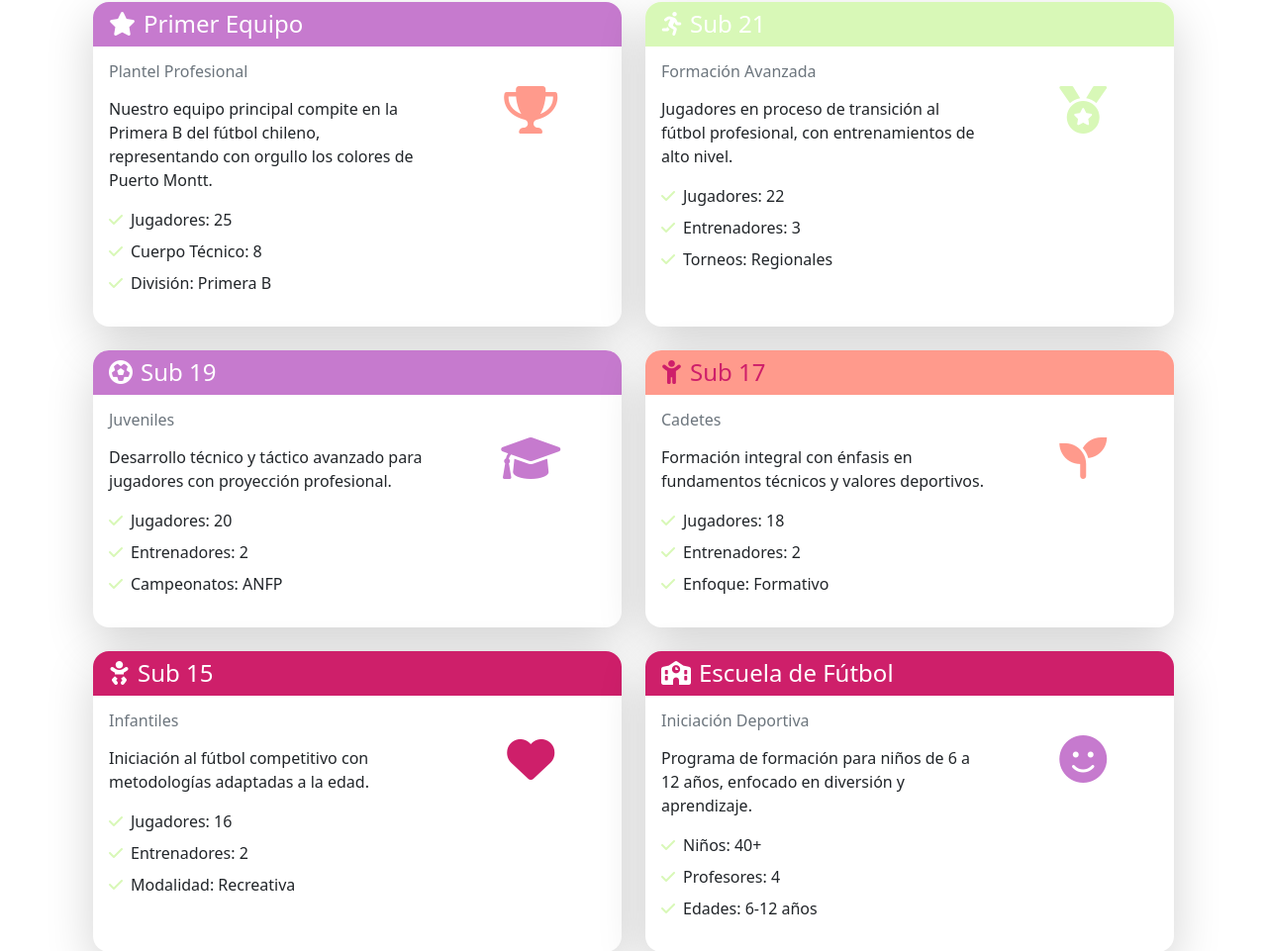
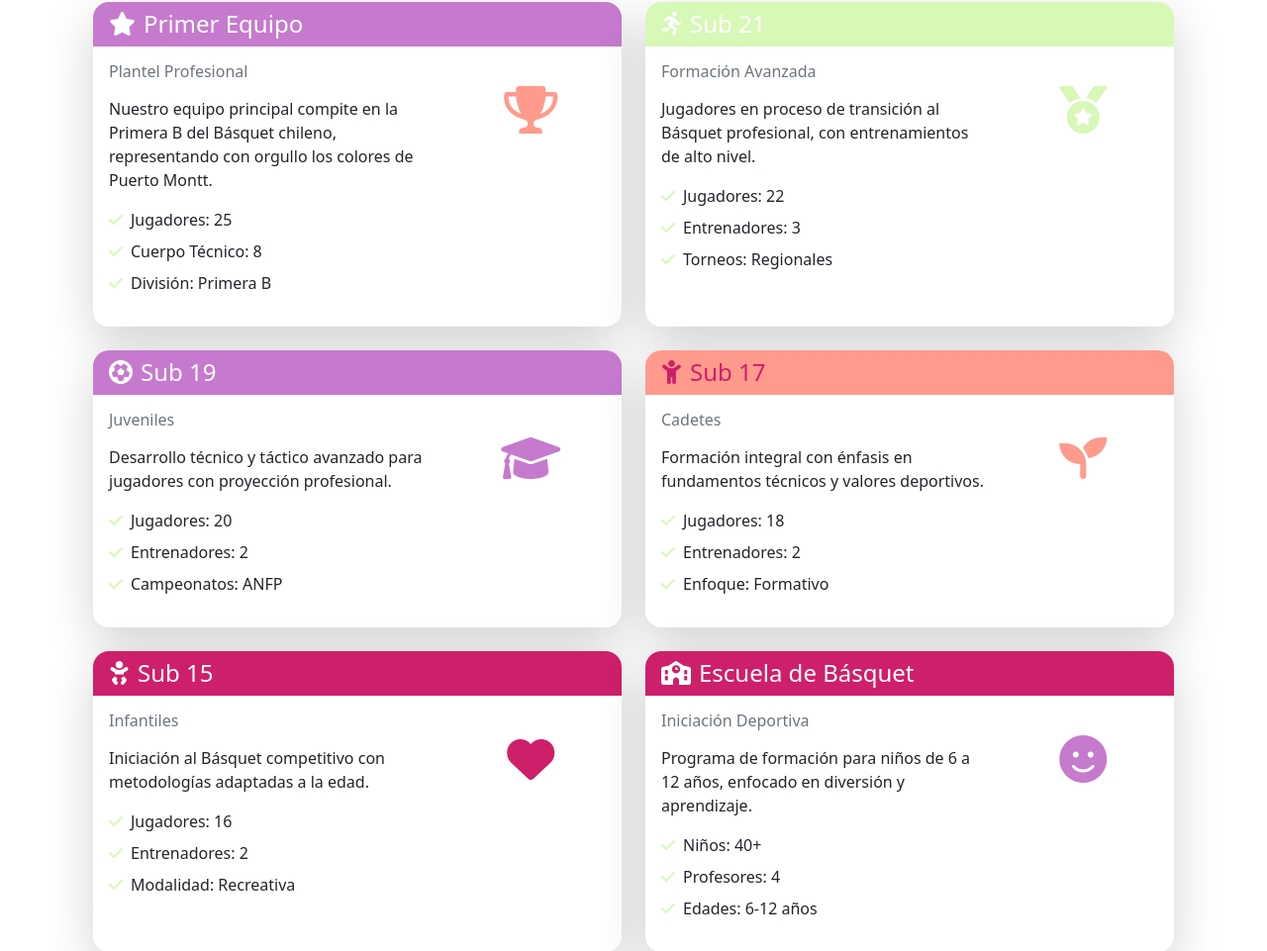
Before and after one commit to Desarrollo-SurPM/CEBPM, a Django app: page /pages/equipos/ in a window 1280 px wide. Shown: the part 407-1368 px from the top of the page at 99% size. Run offline with Django 5.2, Linux system fonts and the light colour scheme.

Commit message:
docs: update sport references from football to basketball

```diff
--- a/templates/admin/communications.html
+++ b/templates/admin/communications.html
@@ -290,7 +290,7 @@
                             <option value="sub_19">Sub 19</option>
                             <option value="sub_17">Sub 17</option>
                             <option value="sub_15">Sub 15</option>
-                            <option value="escuela">Escuela de Fútbol</option>
+                            <option value="escuela">Escuela de Básquet</option>
                         </select>
                     </div>
 
--- a/templates/admin/registrations.html
+++ b/templates/admin/registrations.html
@@ -32,7 +32,7 @@
             <option value="sub_19">Sub 19</option>
             <option value="sub_17">Sub 17</option>
             <option value="sub_15">Sub 15</option>
-            <option value="escuela">Escuela de Fútbol</option>
+            <option value="escuela">Escuela de Básquet</option>
         </select>
     </div>
     <div class="col-md-4">
--- a/templates/pages/contact.html
+++ b/templates/pages/contact.html
@@ -123,7 +123,7 @@
                                             <option value="">Selecciona un asunto</option>
                                             <option value="informacion-general">Información General</option>
                                             <option value="inscripcion-jugador">Inscripción de Jugador</option>
-                                            <option value="escuela-futbol">Escuela de Fútbol</option>
+                                            <option value="escuela-futbol">Escuela de Básquet</option>
                                             <option value="patrocinio">Patrocinio</option>
                                             <option value="prensa">Consulta de Prensa</option>
                                             <option value="instalaciones">Uso de Instalaciones</option>
@@ -271,7 +271,7 @@
                 <div class="col-lg-6">
                     <div class="card border-0 shadow-sm h-100">
                         <div class="card-body p-4">
-                            <h6 class="text-primary mb-3"><i class="fas fa-question-circle me-2"></i>¿Cómo inscribir a mi hijo en la escuela de fútbol?</h6>
+                            <h6 class="text-primary mb-3"><i class="fas fa-question-circle me-2"></i>¿Cómo inscribir a mi hijo en la escuela de Básquet?</h6>
                             <p class="text-muted mb-0">Puedes inscribirlo visitando nuestras oficinas los días sábados de 9:00 a 13:00 o enviándonos un mensaje a través de este formulario.</p>
                         </div>
                     </div>
--- a/templates/pages/schedule.html
+++ b/templates/pages/schedule.html
@@ -39,7 +39,7 @@
                                         <option value="sub19">Sub 19</option>
                                         <option value="sub17">Sub 17</option>
                                         <option value="sub15">Sub 15</option>
-                                        <option value="escuela">Escuela de Fútbol</option>
+                                        <option value="escuela">Escuela de Básquet</option>
                                     </select>
                                 </div>
                                 <div class="col-md-3">
@@ -229,7 +229,7 @@
                 <div class="col-lg-4">
                     <div class="card border-0 shadow">
                         <div class="card-header bg-warning text-dark">
-                            <h5 class="mb-0">Escuela de Fútbol</h5>
+                            <h5 class="mb-0">Escuela de Básquet</h5>
                         </div>
                         <div class="card-body">
                             <div class="training-schedule">
--- a/templates/pages/teams.html
+++ b/templates/pages/teams.html
@@ -36,7 +36,7 @@
                             <div class="row">
                                 <div class="col-md-8">
                                     <h6 class="text-muted mb-3">Plantel Profesional</h6>
-                                    <p class="mb-3">Nuestro equipo principal compite en la Primera B del fútbol chileno, representando con orgullo los colores de Puerto Montt.</p>
+                                    <p class="mb-3">Nuestro equipo principal compite en la Primera B del Básquet chileno, representando con orgullo los colores de Puerto Montt.</p>
                                     <ul class="list-unstyled">
                                         <li class="mb-2"><i class="fas fa-check text-success me-2"></i>Jugadores: 25</li>
                                         <li class="mb-2"><i class="fas fa-check text-success me-2"></i>Cuerpo Técnico: 8</li>
@@ -63,7 +63,7 @@
                             <div class="row">
                                 <div class="col-md-8">
                                     <h6 class="text-muted mb-3">Formación Avanzada</h6>
-                                    <p class="mb-3">Jugadores en proceso de transición al fútbol profesional, con entrenamientos de alto nivel.</p>
+                                    <p class="mb-3">Jugadores en proceso de transición al Básquet profesional, con entrenamientos de alto nivel.</p>
                                     <ul class="list-unstyled">
                                         <li class="mb-2"><i class="fas fa-check text-success me-2"></i>Jugadores: 22</li>
                                         <li class="mb-2"><i class="fas fa-check text-success me-2"></i>Entrenadores: 3</li>
@@ -144,7 +144,7 @@
                             <div class="row">
                                 <div class="col-md-8">
                                     <h6 class="text-muted mb-3">Infantiles</h6>
-                                    <p class="mb-3">Iniciación al fútbol competitivo con metodologías adaptadas a la edad.</p>
+                                    <p class="mb-3">Iniciación al Básquet competitivo con metodologías adaptadas a la edad.</p>
                                     <ul class="list-unstyled">
                                         <li class="mb-2"><i class="fas fa-check text-success me-2"></i>Jugadores: 16</li>
                                         <li class="mb-2"><i class="fas fa-check text-success me-2"></i>Entrenadores: 2</li>
@@ -161,11 +161,11 @@
                     </div>
                 </div>
 
-                <!-- Escuela de Fútbol -->
+                <!-- Escuela de Básquet -->
                 <div class="col-lg-6">
                     <div class="card h-100 shadow-lg border-0">
                         <div class="card-header bg-danger text-white">
-                            <h4 class="mb-0"><i class="fas fa-school me-2"></i>Escuela de Fútbol</h4>
+                            <h4 class="mb-0"><i class="fas fa-school me-2"></i>Escuela de Básquet</h4>
                         </div>
                         <div class="card-body">
                             <div class="row">
```
